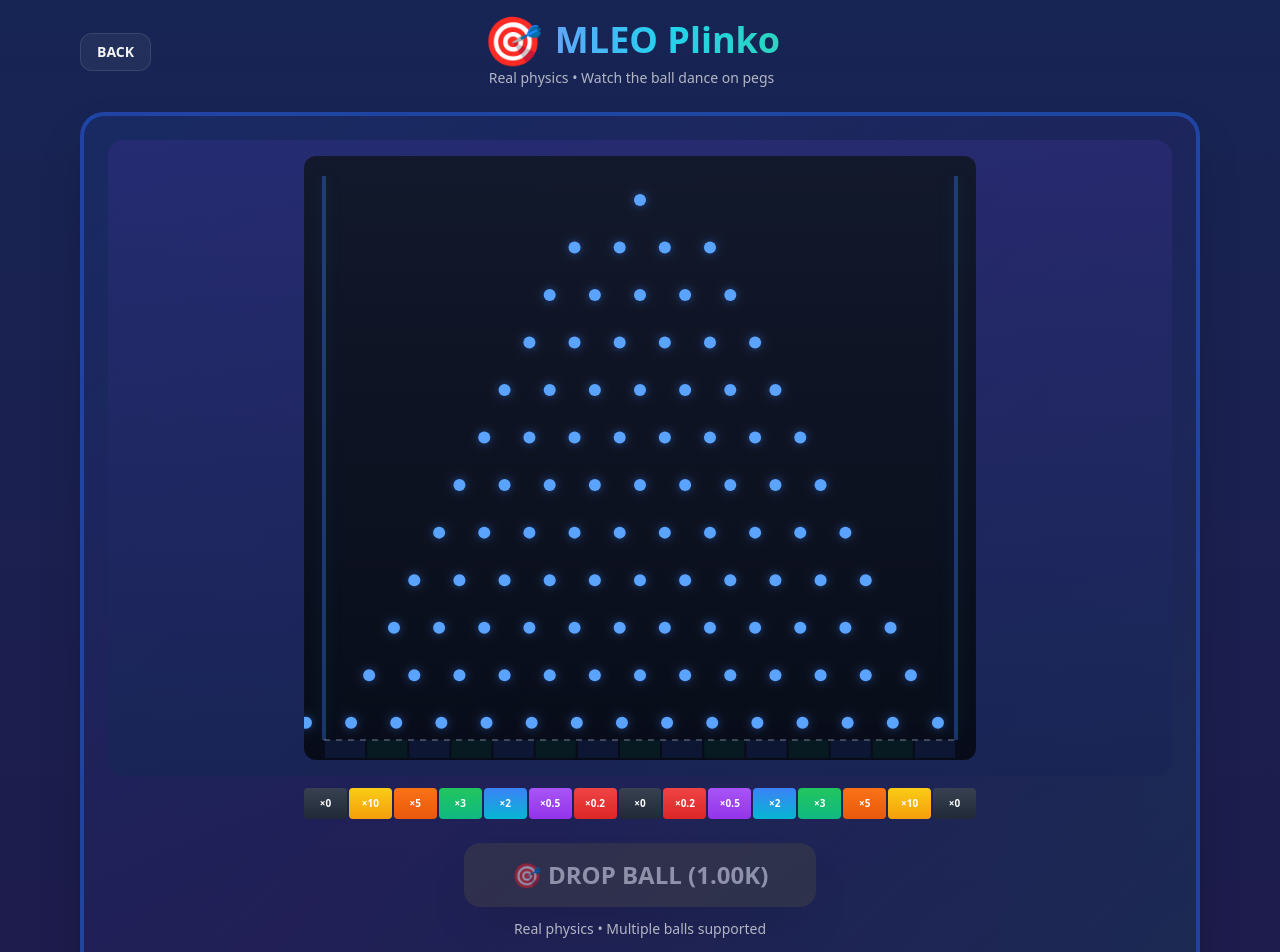
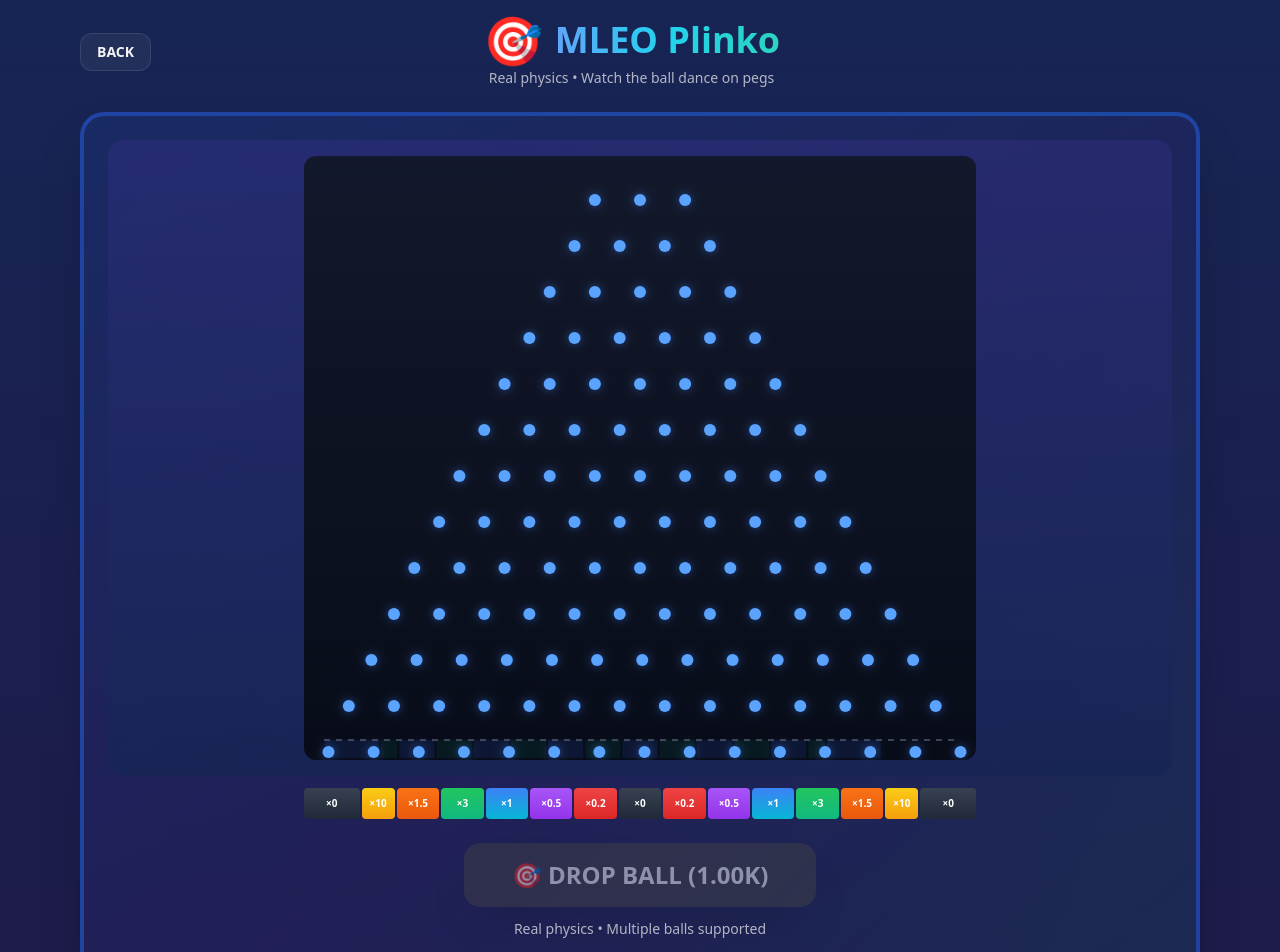
Before and after one commit to GLA7479/MLEO-M, a Next.js app: page /plinko in a window 1280 px wide. Shown: the top 952 px of the page. Built offline with nearby package versions, Linux system fonts and the light colour scheme; what @rainbow-me/rainbowkit, wagmi would draw is missing.

Commit message:
update 12/10/2025 22:30:04.91

```diff
--- a/game/mleo-plinko.js
+++ b/game/mleo-plinko.js
@@ -15,21 +15,21 @@
 const DROP_COST = 1000;
 
 // 15 buckets (13 original + 2 zero buckets at edges)
-const MULTIPLIERS = [0, 10, 5, 3, 2, 0.5, 0.2, 0, 0.2, 0.5, 2, 3, 5, 10, 0];
+const MULTIPLIERS = [0, 10, 1.5, 3, 1, 0.5, 0.2, 0, 0.2, 0.5, 1, 3, 1.5, 10, 0];
 const BUCKET_COLORS = [
   "from-gray-700 to-gray-800",       // 0x (edge)
   "from-yellow-400 to-amber-500",    // 10x
-  "from-orange-500 to-orange-600",   // 5x
+  "from-orange-500 to-orange-600",   // 1.5x
   "from-green-500 to-emerald-500",   // 3x
-  "from-blue-500 to-cyan-500",       // 2x
+  "from-blue-500 to-cyan-500",       // 1x
   "from-purple-500 to-purple-600",   // 0.5x
   "from-red-500 to-red-600",         // 0.2x
   "from-gray-700 to-gray-800",       // 0x
   "from-red-500 to-red-600",         // 0.2x
   "from-purple-500 to-purple-600",   // 0.5x
-  "from-blue-500 to-cyan-500",       // 2x
+  "from-blue-500 to-cyan-500",       // 1x
   "from-green-500 to-emerald-500",   // 3x
-  "from-orange-500 to-orange-600",   // 5x
+  "from-orange-500 to-orange-600",   // 1.5x
   "from-yellow-400 to-amber-500",    // 10x
   "from-gray-700 to-gray-800",       // 0x (edge)
 ];
@@ -216,10 +216,10 @@
   const innerWidth = right - left;
   const scaleX = innerWidth / totalWidth;
   const gapX = BOARD.pegGapX * scaleX;
-  const gapY = BOARD.pegGapY * Math.max(0.9, Math.min(1.2, scaleX));
+  const gapY = BOARD.pegGapY * Math.max(0.85, Math.min(1.15, scaleX)); // Reduced gap
 
   const centerX = left + innerWidth * 0.5;
-  const totalRows = 12; // Triangle with 12 rows to reach bottom
+  const totalRows = 13; // Triangle with 13 rows to reach bottom
   const maxPegsInRow = 15; // Make triangle wider to reach edges
 
   // נחשב איפה נמצאת שורת היתדות האחרונה
@@ -238,32 +238,44 @@
     for (let r = 0; r < totalRows; r++) {
       // Calculate pegs in row - triangle that reaches bottom
       let pegsInRow;
-      if (r < 8) {
-        pegsInRow = r + 1; // Growing: 1, 2, 3, 4, 5, 6, 7, 8
+      if (r === 0) {
+        pegsInRow = 1; // New row 0 with 1 peg
+      } else if (r < 9) {
+        pegsInRow = r + 1; // Growing: 2, 3, 4, 5, 6, 7, 8, 9
       } else {
-        pegsInRow = 9 + (r - 8) * 2; // Growing: 9, 11, 13, 15
+        pegsInRow = 10 + (r - 9) * 2; // Growing: 10, 12, 14, 16
       }
 
-      // Add extra pegs on sides for rows 2-9 (indices 1-8)
-      if (r >= 1 && r <= 8) {
+      // Add extra pegs on sides for row 1 (index 0)
+      if (r === 0) {
         pegsInRow += 2; // Add one peg on each side
       }
 
-      // Add one extra peg on right side for row 10 (index 9)
-      if (r === 9) {
+      // Add extra pegs on sides for row 2 (old row 1, index 1)
+      if (r === 1) {
+        pegsInRow += 2; // Add one peg on each side
+      }
+
+      // Add extra pegs on sides for rows 3-10 (old rows 2-9, indices 2-9)
+      if (r >= 2 && r <= 9) {
+        pegsInRow += 2; // Add one peg on each side
+      }
+
+      // Add one extra peg on right side for row 11 (old row 10, index 10)
+      if (r === 10) {
         pegsInRow += 1; // Add one peg on right side
       }
 
       // Perfect staggering offset for zigzag pattern - shift even rows right slightly
       let offset = (r % 2 === 1) ? gapX * 0.05 : 0;
 
-      // Special case: row 10 shift right by 0.05
-      if (r === 9) { // row 10 (0-indexed)
+      // Special case: row 11 (old row 10) shift right by 0.05
+      if (r === 10) { // row 11 (0-indexed)
         offset = gapX * 0.05;
       }
 
-      // Special case: row 12 shift left by 0.4
-      if (r === 11) { // row 12 (0-indexed)
+      // Special case: row 13 (old row 12) shift left by 0.4
+      if (r === 12) { // row 13 (0-indexed)
         offset = -gapX * 0.4;
       }
 
@@ -278,17 +290,33 @@
       }
     }
 
-    // Buckets: 15 equal spans along width
-    const bucketWidth = innerWidth / COLS;
+    // Buckets: Custom widths - ×10 buckets half size, ×0 edge buckets larger
+    // Calculate total flex units: 0.5 + 1 + 1 + ... + 1 + 0.5 = 0.5 + 1.5 + 13*1 + 1.5 + 0.5 = 17
+    const totalFlexUnits = 1.5 + 0.5 + 13 + 0.5 + 1.5; // = 17
+    const unitWidth = innerWidth / totalFlexUnits;
     const buckets = [];
+    let currentX = left;
+
     for (let i = 0; i < COLS; i++) {
-      const bx = left + i * bucketWidth;
-      buckets.push({ x: bx, width: bucketWidth, index: i });
+      let bucketFlex;
+      if (i === 0 || i === 14) {
+        bucketFlex = 1.5; // ×0 edge buckets larger
+      } else if (i === 1 || i === 13) {
+        bucketFlex = 0.5; // ×10 buckets half size
+      } else {
+        bucketFlex = 1; // Normal buckets
+      }
+      const bucketWidth = unitWidth * bucketFlex;
+      buckets.push({ x: currentX, width: bucketWidth, index: i });
+      currentX += bucketWidth;
     }
+
+    // For compatibility, store average bucket width
+    const avgBucketWidth = innerWidth / COLS;
 
     boardRef.current = {
       w, h, left, right, top, bottom, centerX,
-      gapX, gapY, innerWidth, bucketWidth,
+      gapX, gapY, innerWidth, bucketWidth: avgBucketWidth,
     };
     pegsRef.current = pegs;
     bucketsRef.current = buckets;
@@ -326,15 +354,9 @@
       b.x += b.vx * dt;
       b.y += b.vy * dt;
 
-      // Collide walls
+      // Collide walls - REMOVED side walls to allow balls to exit
       const R = PHYS.ballRadius;
-      if (b.x < board.left + R) {
-        b.x = board.left + R;
-        b.vx = -b.vx * PHYS.wallRestitution;
-      } else if (b.x > board.right - R) {
-        b.x = board.right - R;
-        b.vx = -b.vx * PHYS.wallRestitution;
-      }
+      // Side walls removed - balls can now exit from sides
 
       if (b.y < board.top + R) {
         b.y = board.top + R;
@@ -508,23 +530,15 @@
 
     // Board walls (glow)
     ctx.save();
-    ctx.strokeStyle = "rgba(59,130,246,0.35)";
-    ctx.lineWidth = 4;
-    ctx.shadowColor = "rgba(56,189,248,0.35)";
-    ctx.shadowBlur = 18;
-    ctx.beginPath();
-    ctx.moveTo(left, top);
-    ctx.lineTo(left, bottom);
-    ctx.moveTo(right, top);
-    ctx.lineTo(right, bottom);
-    ctx.stroke();
+    // Side borders removed - balls can now exit from sides
     ctx.restore();
 
-    // Buckets background
-    for (let i = 0; i < COLS; i++) {
-      const x = left + i * bucketWidth;
+    // Buckets background - use custom widths from buckets array
+    const buckets = bucketsRef.current || [];
+    for (let i = 0; i < buckets.length; i++) {
+      const bucket = buckets[i];
       ctx.fillStyle = i % 2 === 0 ? "rgba(30,58,138,0.24)" : "rgba(6,78,59,0.22)";
-      ctx.fillRect(x + 1, bottom, bucketWidth - 2, 18);
+      ctx.fillRect(bucket.x + 1, bottom, bucket.width - 2, 18);
     }
 
     // Pegs
@@ -699,14 +713,16 @@
 
             {/* Buckets display */}
             <div className="relative -mt-2 sm:-mt-3">
-              <div className="grid gap-0 sm:gap-0.5 mb-4 sm:mb-6 max-w-2xl mx-auto" style={{ gridTemplateColumns: `repeat(${COLS}, minmax(0, 1fr))` }}>
+              <div className="flex gap-0 sm:gap-0.5 mb-4 sm:mb-6 max-w-2xl mx-auto">
                 {MULTIPLIERS.map((mult, idx) => {
                   const landed = finalBuckets.filter(i => i === idx).length;
                   const isHighlighted = landed > 0 || landingNow.includes(idx);
+                  // Make ×10 buckets (index 1 and 13) half size, ×0 edge buckets (index 0 and 14) larger
+                  const widthClass = (idx === 1 || idx === 13) ? "flex-[0.5]" : (idx === 0 || idx === 14) ? "flex-[1.5]" : "flex-1";
                   return (
                     <div
                       key={idx}
-                      className={`relative p-1 sm:p-2 rounded text-center font-bold text-[8px] sm:text-[10px] transition-all ${
+                      className={`relative p-1 sm:p-2 rounded text-center font-bold text-[8px] sm:text-[10px] transition-all ${widthClass} ${
                         isHighlighted ? "scale-105 shadow-lg ring-1 sm:ring-2 ring-white/30" : ""
                       }`}
                     >
```
